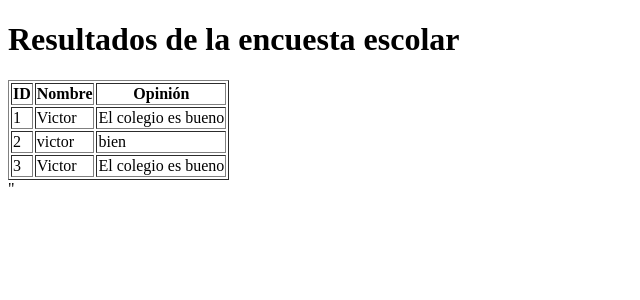
After one commit to Reikot23/EncuestaApp, a Flask app: page /resultados in a window 1280 px wide. The commit adds this page. Shown: the top 300 px of the page, without its empty margins (0-640 px from the left). Run offline with Flask 3, Linux system fonts and the light colour scheme; data comes from the database, SQL or seed files in the repository; both versions use the stored data as it was after the commit.

Commit message:
Base de datos de respuesta y vista

```diff
--- a/app.py
+++ b/app.py
@@ -1,13 +1,35 @@
 from flask import Flask, render_template,request
+import sqlite3
+
 app = Flask(__name__)
-@app.route('/')
+
+@app.route('/', methods=['GET'])
 def home():
     return render_template('index.html')
+
 @app.route('/resultado', methods=['POST'])
 def resultado():
     nombre = request.form['nombre']
     opinion = request.form['opinion']
-    return f"<h1>Gracias, {nombre} </h1><p>por tu opinión: {opinion}.</p>"
+
+# Guardar en la base de datos
+    conn = sqlite3.connect('encuesta.db')
+    c = conn.cursor()
+    c.execute ('INSERT INTO respuestas (nombre, opinion) VALUES (?, ?)', (nombre, opinion))
+    conn.commit()
+    conn.close()
+
+    return f'<h1>Gracias, {nombre} </h1><p>por tu opinión: {opinion}.</p>'
+
+@app.route('/resultados', methods=['GET'])
+def ver_resultados():
+    conn = sqlite3.connect('encuesta.db')
+    c = conn.cursor()
+    c.execute('SELECT * FROM respuestas')
+    resultados = c.fetchall()
+    conn.close()
+    return render_template('resultados.html', resultados=resultados)
+
 
 if __name__ == '__main__':
     app.run(debug=True)
--- a/templates/index.html
+++ b/templates/index.html
@@ -29,5 +29,8 @@
 
         <input type="submit" value="Enviar">
     </form>
+    <a href="/resultados">Ver resultados de la encuesta</a>
+    <p>Gracias por participar en nuestra encuesta escolar.</p>
+    <p>Tu opinión es muy importante para nosotros.</p>
 </body>
 </html>
--- /dev/null
+++ b/templates/resultados.html
@@ -0,0 +1,23 @@
+<!DOCTYPE html>
+<html>
+<head>
+    <title>Resultados de Encuesta</title>
+</head>
+<body>
+    <h1>Resultados de la encuesta escolar</h1>
+    <table border="1">
+        <tr>
+            <th>ID</th>
+            <th>Nombre</th>
+            <th>Opinión</th>
+        </tr>
+        {% for fila in resultados %}
+        <tr>
+            <td>{{ fila[0] }}</td>
+            <td>{{ fila[1] }}</td>
+            <td>{{ fila[2] }}</td>
+        </tr>
+        {% endfor %}
+    </table>"
+</body>
+</html>
```
Also changed, not shown: database.py (added, +17 -0 lines), encuesta.db (added).
